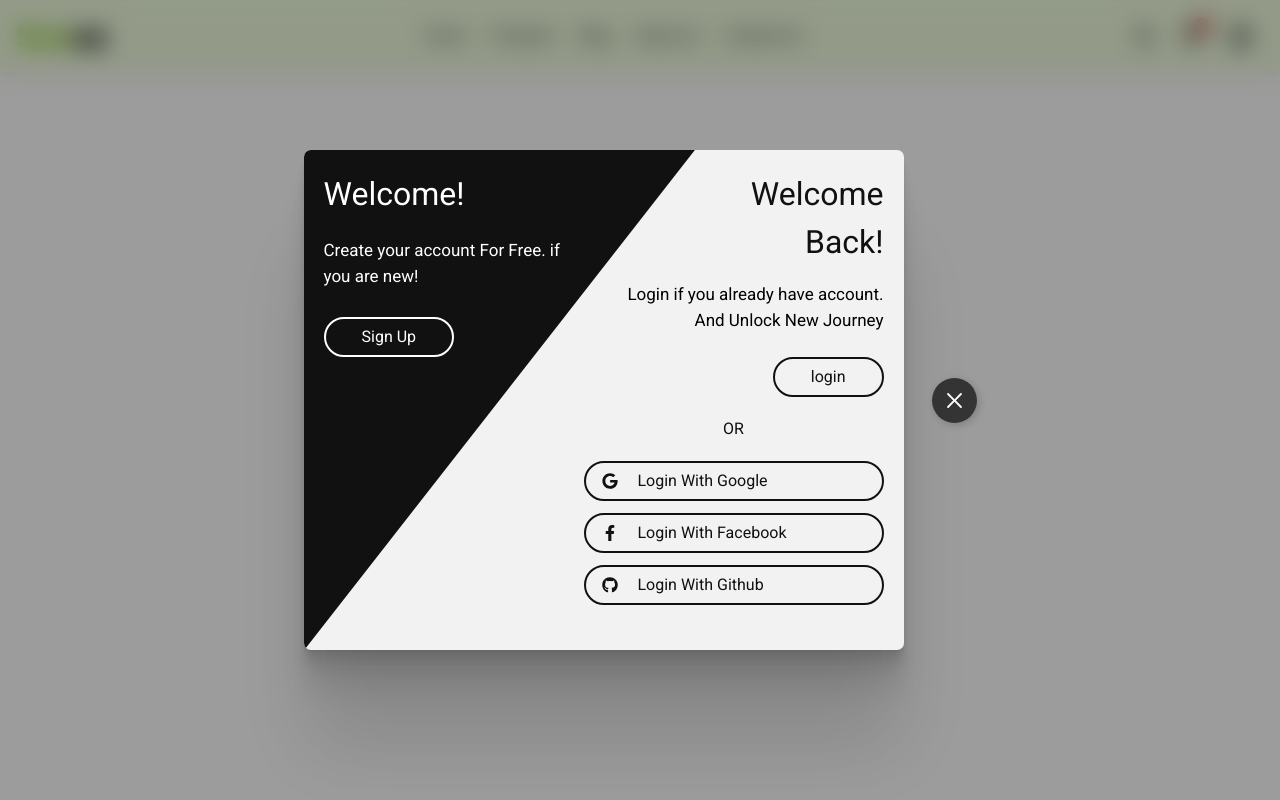
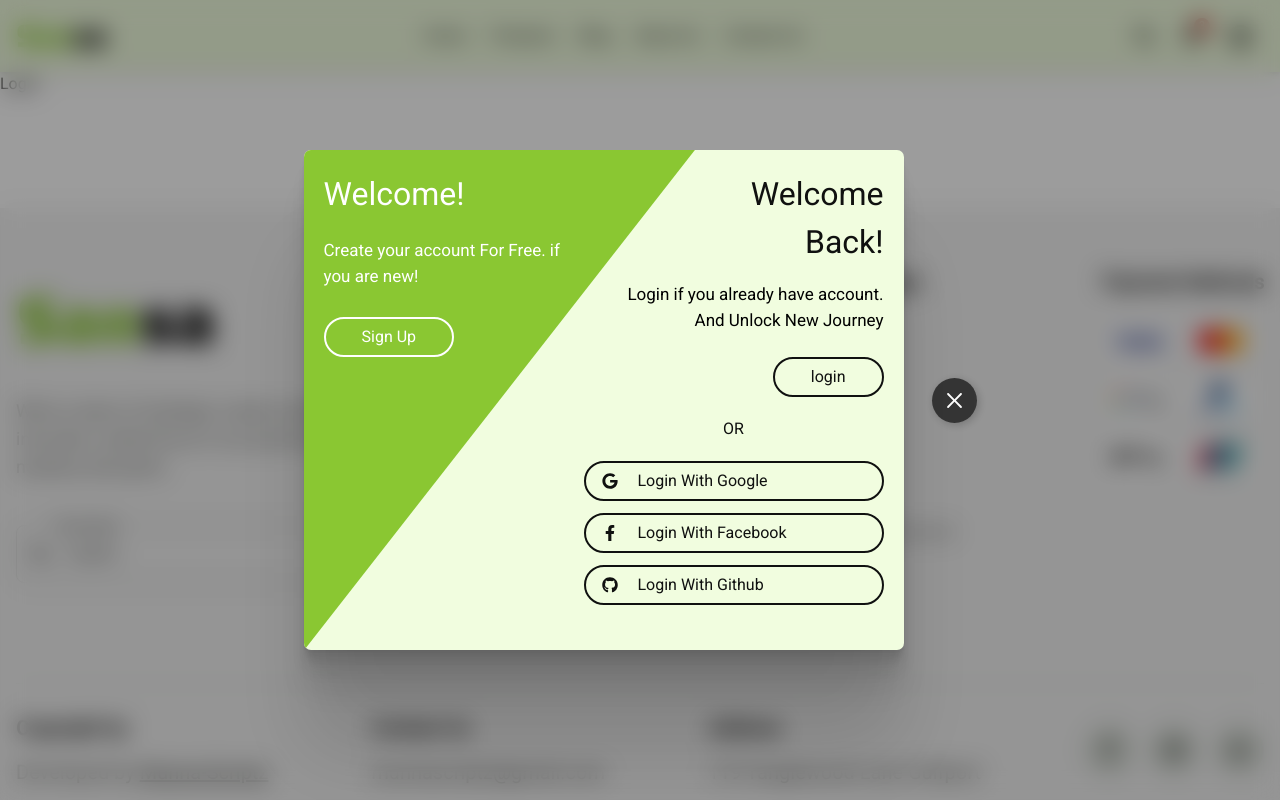
Before and after one commit to Munna-Scriptz/Sansa-Commerce, a Next.js app: page /login in a window 1280 px wide. Before the commit this address had no page. Shown: the top 800 px of the page. Built offline with nearby package versions, Linux system fonts and the light colour scheme.

Commit message:
Login Register complete and page created

```diff
--- /dev/null
+++ b/app/(pages)/login/page.jsx
@@ -0,0 +1,9 @@
+import React from 'react'
+
+const page = () => {
+  return (
+    <div>Login</div>
+  )
+}
+
+export default page
--- /dev/null
+++ b/app/(pages)/register/page.jsx
@@ -0,0 +1,11 @@
+import React from 'react'
+
+const page = () => {
+  return (
+    <>
+        register
+    </>
+  )
+}
+
+export default page
--- a/app/components/common/LoginOrRegis.jsx
+++ b/app/components/common/LoginOrRegis.jsx
@@ -8,19 +8,19 @@ import { FaGithub } from "react-icons/fa";
 const LoginOrRegis = ({HideByLink}) => {
   return (
     <section className='flex items-center justify-center'>
-        <div className='w-[600px] h-[500px] bg-[#f2f2f2] overflow-hidden relative z-[999] p-5 rounded-[7px] shadow-[0_2.8px_2.2px_rgba(0,_0,_0,_0.034),_0_6.7px_5.3px_rgba(0,_0,_0,_0.048),_0_12.5px_10px_rgba(0,_0,_0,_0.06),_0_22.3px_17.9px_rgba(0,_0,_0,_0.072),_0_41.8px_33.4px_rgba(0,_0,_0,_0.086),_0_100px_80px_rgba(0,_0,_0,_0.12)]'>
-            <div className=' bg-second w-[315px] h-[800px] rotate-[38deg] absolute top-[-183px] left-[-136px] z-[-1]'></div>
+        <div className='w-[600px] h-[500px] bg-brand overflow-hidden relative z-[999] p-5 rounded-[7px] shadow-[0_2.8px_2.2px_rgba(0,_0,_0,_0.034),_0_6.7px_5.3px_rgba(0,_0,_0,_0.048),_0_12.5px_10px_rgba(0,_0,_0,_0.06),_0_22.3px_17.9px_rgba(0,_0,_0,_0.072),_0_41.8px_33.4px_rgba(0,_0,_0,_0.086),_0_100px_80px_rgba(0,_0,_0,_0.12)]'>
+            <div className=' bg-primary w-[315px] h-[800px] rotate-[38deg] absolute top-[-183px] left-[-136px] z-[-1]'></div>
             <div className='flex justify-between'>
                 <div>
                     <h2 className='text-white font-medium text-[32px] mb-5'>Welcome!</h2>
                     <p className='text-white text-[17px] mb-7 w-[260px]'>Create your account For Free. if you are new!</p>
-                    <Link onClick={HideByLink} className='LoginWithButton2 text-white py-[6px] px-[24px] lg:py-[6px] lg:px-[36px] border-[2px] rounded-full flex items-center w-fit gap-2.5 duration-[.3s] hover:scale-[1.06] cursor-pointer' href={'/Register'}>Sign Up</Link>
+                    <Link onClick={HideByLink} className='LoginWithButton2 text-white py-[6px] px-[24px] lg:py-[6px] lg:px-[36px] border-[2px] rounded-full flex items-center w-fit gap-2.5 duration-[.3s] hover:scale-[1.06] cursor-pointer' href={'/register'}>Sign Up</Link>
                 </div>
 
                 <div className='flex items-end flex-col'>
                     <h2 className='text-second font-medium text-[32px] mb-4 text-end'>Welcome <br /> Back!</h2>
                     <p className=' text-Primary text-[17px] mb-6 w-[290px] text-end'>Login if you already have account. And Unlock New Journey</p>
-                    <Link onClick={HideByLink} className='LoginWithButton text-second py-[6px] px-[24px] lg:py-[6px] lg:px-[36px] border-[2px] rounded-full flex items-center w-fit gap-2.5 duration-[.3s] hover:scale-[1.06] cursor-pointer' href={'/Login'}>login</Link>
+                    <Link onClick={HideByLink} className='LoginWithButton text-second py-[6px] px-[24px] lg:py-[6px] lg:px-[36px] border-[2px] rounded-full flex items-center w-fit gap-2.5 duration-[.3s] hover:scale-[1.06] cursor-pointer' href={'/login'}>login</Link>
                     {/* --------Or Start------- */}
                     <div className='w-full flex items-center justify-between gap-2 mt-5 mb-5'><span className='h-[2px] bg-Primary w-full'></span><p className='text-center text-second font-medium'>OR</p><span className='h-[2px] bg-Primary w-full'></span></div>
                     {/* --------Or End------- */}
--- a/app/components/common/Navbar.jsx
+++ b/app/components/common/Navbar.jsx
@@ -35,7 +35,7 @@ const Navbar = () => {
                                 <p>3</p>
                             </div>
                         </Link></li>
-                        <li><Link className='w-[48px] h-[48px] flex items-center justify-center hover:bg-primary hover:text-white rounded-[4px] duration-300' href={'/'}><FaRegCircleUser /></Link></li>
+                        <li><Link onClick={()=>{setValue(!value)}} className='w-[48px] h-[48px] flex items-center justify-center hover:bg-primary hover:text-white rounded-[4px] duration-300' href={'/'}><FaRegCircleUser /></Link></li>
                     </ul>
                 </div>
             </div>
```
